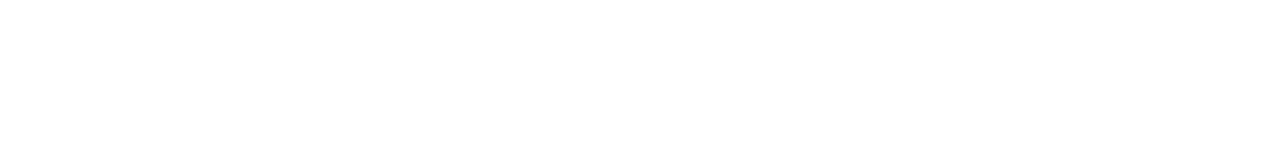
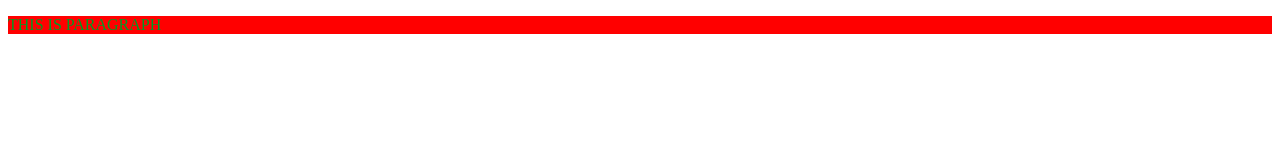
Before and after one commit to FurqanAhmad123/FirstRepoTest, a plain HTML site: page index.html in a window 1280 px wide. Drawn offline with Linux system fonts and the light colour scheme.

Commit message:
addedstyle sheet

```diff
--- a/index.html
+++ b/index.html
@@ -5,8 +5,11 @@
     <meta http-equiv="X-UA-Compatible" content="IE=edge">
     <meta name="viewport" content="width=device-width, initial-scale=1.0">
     <title>Document</title>
+    <link rel="stylesheet" href="./style.css"></link>
 </head>
 <body>
-
+    <div>
+        <P class="para">THIS IS PARAGRAPH</P>
+    </div>
 </body>
 </html>
--- /dev/null
+++ b/style.css
@@ -0,0 +1,4 @@
+.para{
+    background-color: red;
+    color: rgb(0, 155, 34);
+}
```
